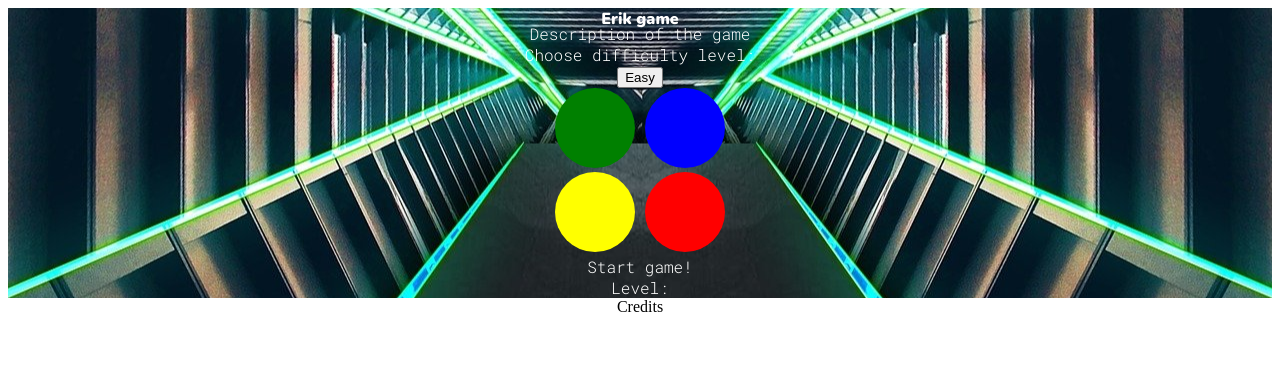
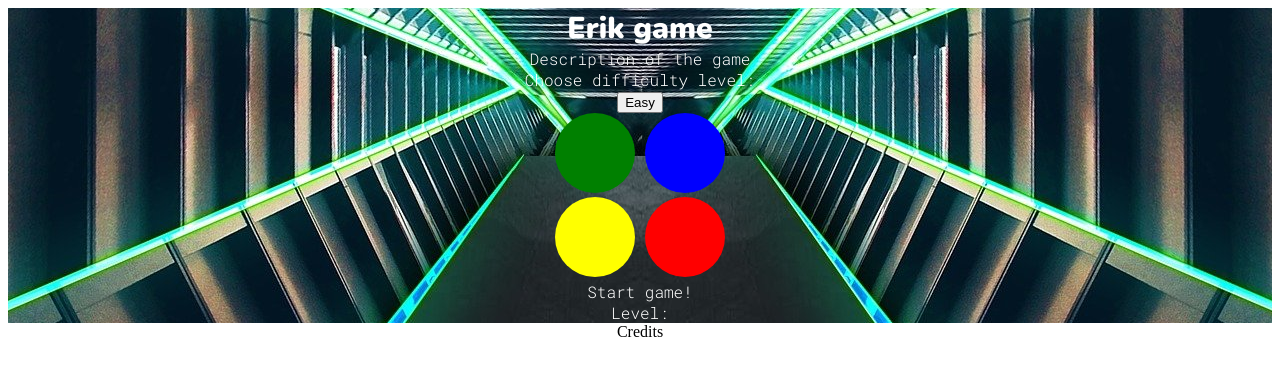
Before and after one commit to erikandersson96/portfolio-project-two, a plain HTML site: page index.html in a window 1280 px wide. Drawn offline with nearby package versions, Linux system fonts and the light colour scheme.

Commit message:
Change font size logo

```diff
--- a/assets/css/style.css
+++ b/assets/css/style.css
@@ -3,7 +3,8 @@
 
 
 #logo {
-    height: 15px;
+    font-size: 30px;
+    height: 40px;
     font-family: nunito, sans-serif;
     color: white;
 }
```
